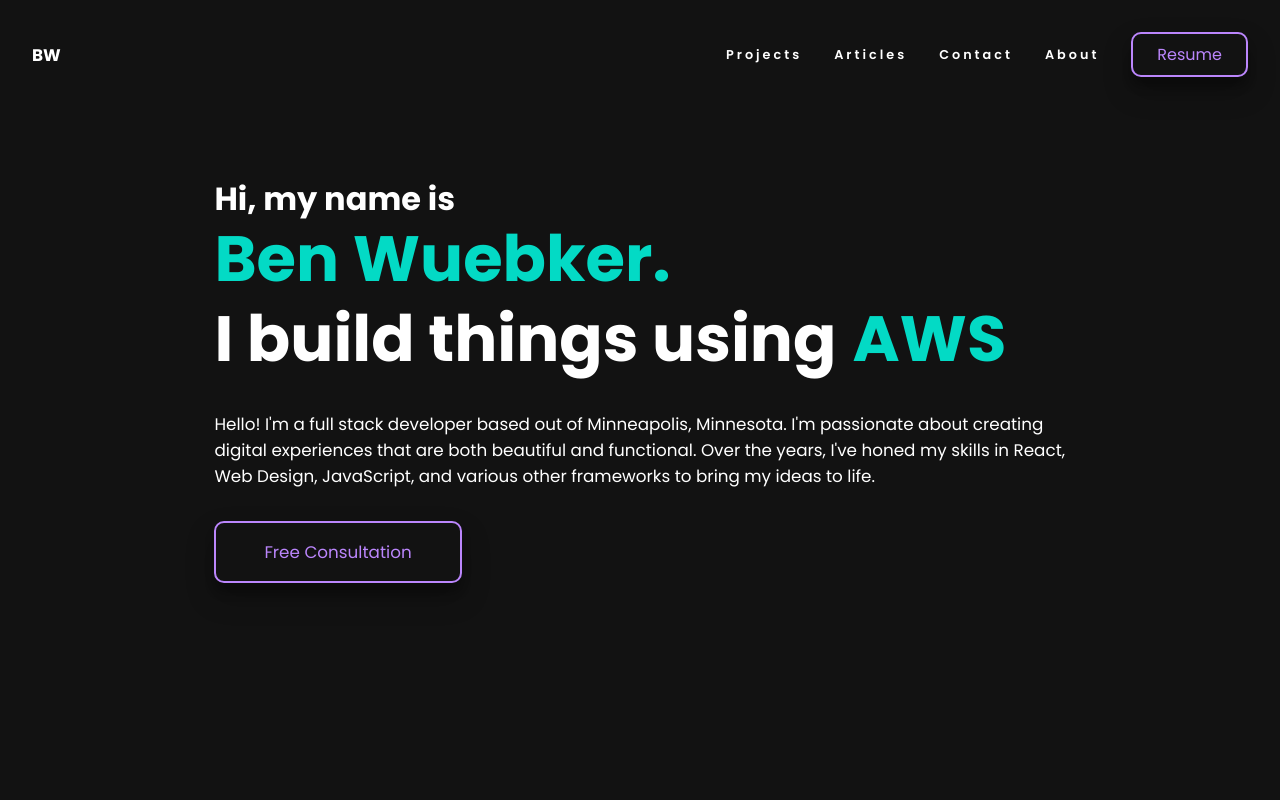
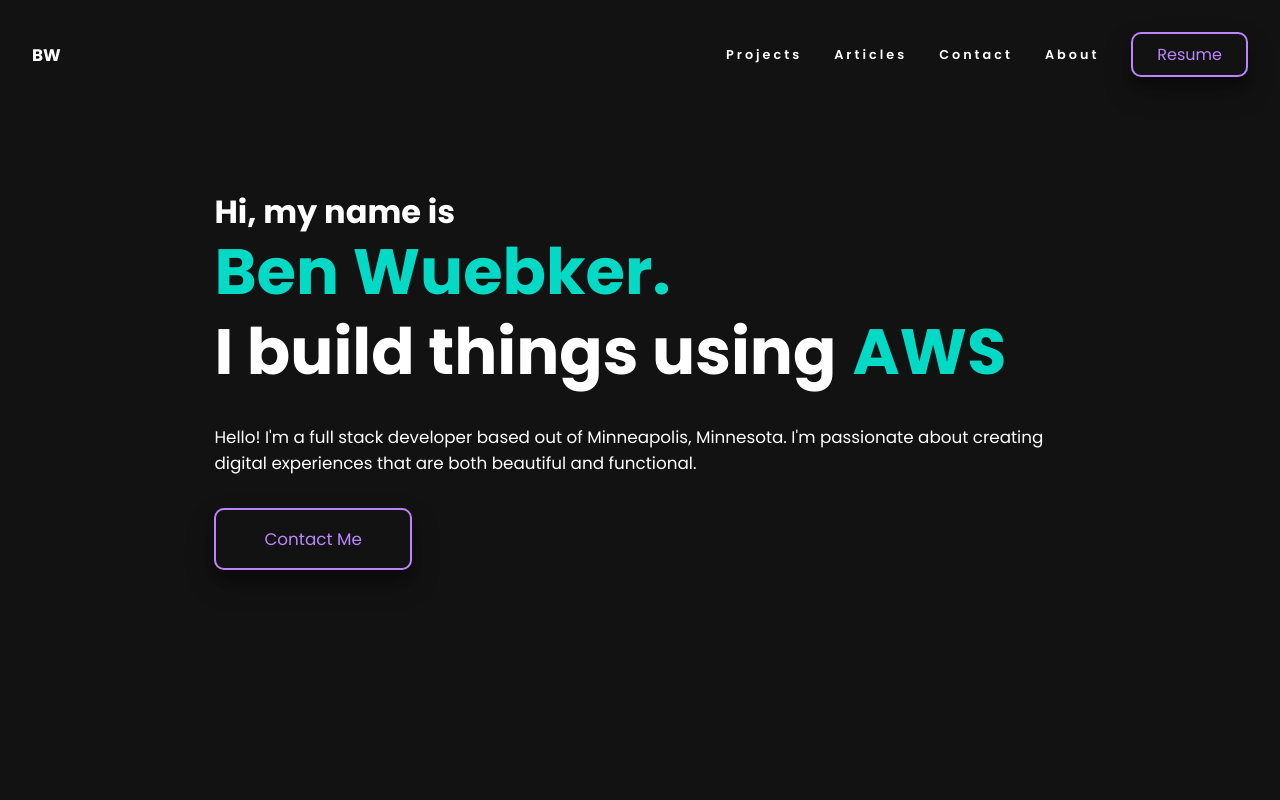
Before and after one commit to BenWueb/portfolio, a React (Vite) app: page / in a window 1280 px wide. Shown: the top 800 px of the page. Built offline with nearby package versions, Linux system fonts and the light colour scheme.

Commit message:
updated button and intro

```diff
--- a/src/components/Articles.jsx
+++ b/src/components/Articles.jsx
@@ -49,14 +49,11 @@
             title="Testing and Debugging Best Practices"
             desc="Building a website can be an exciting experience, but it is
             equally important to test and debug it before launching it.
-            Testing and debugging are critical parts of the website
-            development process as they help identify issues and ensure the
-            site is functional, user-friendly, and secure."
+            "
           />
           <ArticleCard
             title="Optimizing Websites for Mobile"
-            desc=" In today's digital age, more people are accessing the internet
-            through mobile devices than ever before. As a result, it's
+            desc=" It's
             crucial for businesses to optimize their websites for mobile
             devices to provide users with a seamless experience, whether
             they're browsing on a smartphone, tablet, or other mobile
--- a/src/components/Header.jsx
+++ b/src/components/Header.jsx
@@ -72,14 +72,12 @@
           <motion.p variants={listItem}>
             Hello! I'm a full stack developer based out of Minneapolis,
             Minnesota. I'm passionate about creating digital experiences that
-            are both beautiful and functional. Over the years, I've honed my
-            skills in React, Web Design, JavaScript, and various other
-            frameworks to bring my ideas to life.
+            are both beautiful and functional.
           </motion.p>
 
           <a href="mailto:benjamin@strategicsolutionslabs.com">
             <motion.button variants={listItem} className="btn cta-btn">
-              Free Consultation
+              Contact Me
             </motion.button>
           </a>
         </motion.div>
```
